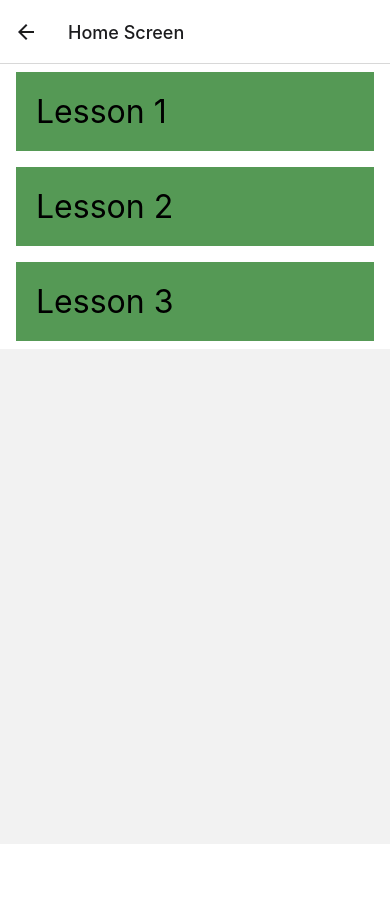
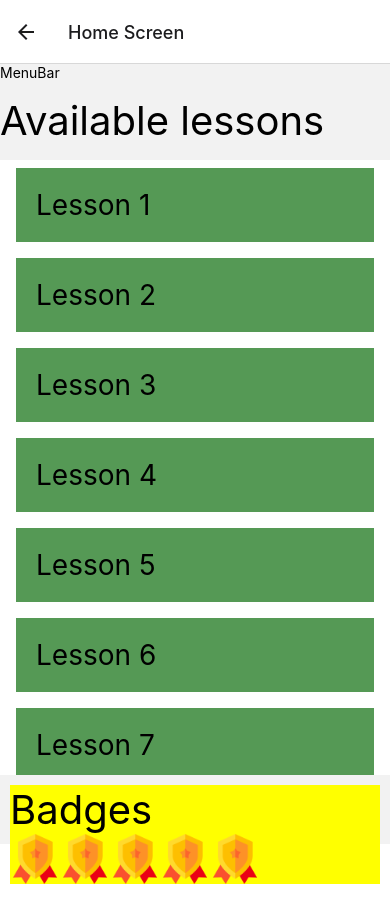
Before and after one commit to magarpratik/ItsASign, a React Native app: screen /Home in a window 390 px wide. Shown: the top 922 px of the page. Before the commit the page ends 844 px from the top, so only its background shows below. Built offline with nearby package versions, Linux system fonts and the light colour scheme.

Commit message:
badges showing at the bottom of the screen

```diff
--- a/components/Home.jsx
+++ b/components/Home.jsx
@@ -1,5 +1,6 @@
 import {
   FlatList,
+  Image,
   Pressable,
   SectionList,
   StatusBar,
@@ -7,6 +8,7 @@ import {
   Text,
   View,
 } from "react-native";
+import MenuBar from "./MenuBar";
 
 const Home = () => {
   const lessons = [
@@ -21,6 +23,30 @@ const Home = () => {
     {
       id: "3",
       text: "Lesson 3",
+    },
+    {
+      id: "4",
+      text: "Lesson 4",
+    },
+    {
+      id: "5",
+      text: "Lesson 5",
+    },
+    {
+      id: "6",
+      text: "Lesson 6",
+    },
+    {
+      id: "7",
+      text: "Lesson 7",
+    },
+    {
+      id: "8",
+      text: "Lesson 8",
+    },
+    {
+      id: "9",
+      text: "Lesson 9",
     },
   ];
 
@@ -46,21 +72,51 @@ const Home = () => {
   const renderItem = ({ item }) => <Item title={item.text} id={item.id} />;
 
   return (
-    <View styles={styles.container}>
+    <View>
+      <MenuBar />
+      <Text style={styles.header}>Available lessons</Text>
       <FlatList
         data={lessons}
         renderItem={renderItem}
         keyExtractor={(item) => item.id}
+        style={{
+          height: "60%",
+          backgroundColor: "red",
+          flexGrow: 0,
+        }}
       />
+
+      <View style={styles.badgesContainer}>
+        <Text style={{ fontSize: 40 }}>Badges</Text>
+
+        <View style={styles.badges}>
+          <Image
+            style={styles.badgeItem}
+            source={require("../assets/badge.png")}
+          />
+          <Image
+            style={styles.badgeItem}
+            source={require("../assets/badge.png")}
+          />
+          <Image
+            style={styles.badgeItem}
+            source={require("../assets/badge.png")}
+          />
+          <Image
+            style={styles.badgeItem}
+            source={require("../assets/badge.png")}
+          />
+          <Image
+            style={styles.badgeItem}
+            source={require("../assets/badge.png")}
+          />
+        </View>
+      </View>
     </View>
   );
 };
 
 const styles = StyleSheet.create({
-  container: {
-    flex: 1,
-    marginTop: StatusBar.currentHeight || 0,
-  },
   item: {
     backgroundColor: "#559955",
     padding: 20,
@@ -68,7 +124,21 @@ const styles = StyleSheet.create({
     marginHorizontal: 16,
   },
   title: {
-    fontSize: 32,
+    fontSize: 28,
+  },
+  header: {
+    fontSize: 40,
+    paddingTop: 15,
+    paddingBottom: 15,
+  },
+  badgesContainer: {
+    backgroundColor: "yellow",
+    margin: 10,
+  },
+  badgeItem: { width: 50, height: 50 },
+  badges: {
+    display: "flex",
+    flexDirection: "row",
   },
 });
 
```
